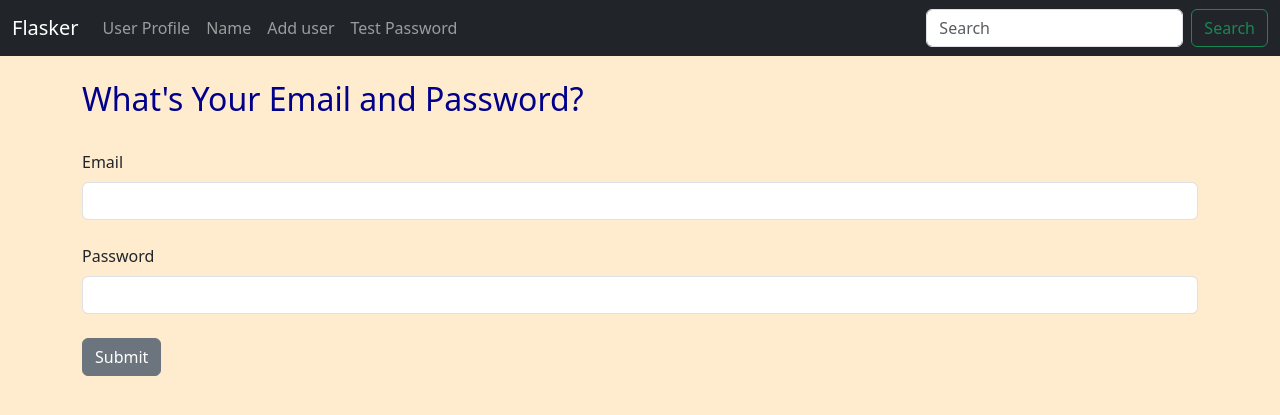
After one commit to Alejoho/Flasker, a Flask app: page /test_password in a window 1280 px wide. The commit adds this page. Shown: the top 415 px of the page. Run offline with Flask 3, Linux system fonts and the light colour scheme; some libraries are stand-ins or nearby versions.

Commit message:
End of the 15th video. Create a page to check the users' passwords

```diff
--- a/app.py
+++ b/app.py
@@ -68,6 +68,12 @@ class UserForm(FlaskForm):
     password_confirmation = PasswordField(
         "Password confirmation", validators=[DataRequired()]
     )
+    submit = SubmitField("Submit")
+
+
+class PasswordForm(FlaskForm):
+    email = StringField("Email", validators=[DataRequired()])
+    password = PasswordField("Password", validators=[DataRequired()])
     submit = SubmitField("Submit")
 
 
@@ -194,3 +200,26 @@ def name():
         flash("Form submitted succesfully!")
 
     return render_template("name.html", name=my_name, form=form)
+
+
+@app.route("/test_password", methods=["GET", "POST"])
+def test_password():
+    user = None
+    password = None
+    passed = None
+    form = PasswordForm()
+
+    if form.validate_on_submit():
+        email = form.email.data
+        password = form.password.data
+
+        form.email.data = ""
+        form.password.data = ""
+
+        user = Users.query.filter_by(email=email).first()
+
+        passed = user.verify_password(password)
+
+    return render_template(
+        "test_password.html", form=form, user=user, password=password, passed=passed
+    )
--- a/requirements.txt
+++ b/requirements.txt
@@ -1,14 +1,17 @@
+alembic==1.14.0
 blinker==1.9.0
 cffi==1.17.1
 click==8.1.7
 colorama==0.4.6
 cryptography==43.0.3
 Flask==3.1.0
+Flask-Migrate==4.0.7
 Flask-SQLAlchemy==3.1.1
 Flask-WTF==1.2.2
 greenlet==3.1.1
 itsdangerous==2.2.0
 Jinja2==3.1.4
+Mako==1.3.6
 MarkupSafe==3.0.2
 mysql-connector-python==9.1.0
 pycparser==2.22
--- a/static/css/style.css
+++ b/static/css/style.css
@@ -16,5 +16,6 @@ body {
     width: 1300px;
     display: block;
     text-wrap: nowrap;
-    /* background-color: red; */
+    margin-top: 10px;
+    margin-bottom: 5px;
 }
--- a/templates/navbar.html
+++ b/templates/navbar.html
@@ -16,6 +16,9 @@
                 <li class="nav-item">
                     <a class="nav-link" href="{{ url_for('add_user') }}">Add user</a>
                 </li>
+                <li class="nav-item">
+                    <a class="nav-link" href="{{ url_for('test_password') }}">Test Password</a>
+                </li>
             </ul>
             <form class="d-flex" role="search">
                 <input class="form-control me-2" type="search" placeholder="Search" aria-label="Search">
--- /dev/null
+++ b/templates/test_password.html
@@ -0,0 +1,38 @@
+{% extends "base.html" %}
+
+{% block content %} {# flash message #}
+
+<br>
+
+{% if user %} {# renders the page after the post of the form #}
+
+<h1>Email: {{ user.email }}</h1>
+<h1>Password: {{ password }}</h1>
+
+<br>
+<br>
+
+<p>Name: {{ user.name }}</p>
+
+<p><span id="unique">PW: {{ user.password_hash }}</span></p>
+<br>
+<p>Passed: {{ passed }}</p>
+
+{% else %} {# renders the form #}
+
+<h1>What's Your Email and Password?</h1>
+<br />
+<form method="post">
+    {{ form.hidden_tag() }}
+    {{ form.email.label(class="form-label") }}
+    {{ form.email(class="form-control") }}
+    <br />
+    {{ form.password.label(class="form-label") }}
+    {{ form.password(class="form-control") }}
+    <br />
+    {{ form.submit(class="btn btn-secondary")}}
+</form>
+
+{% endif %}
+
+{% endblock %}
```
Also changed, not shown: templates/name.html (+6 -2 lines).
